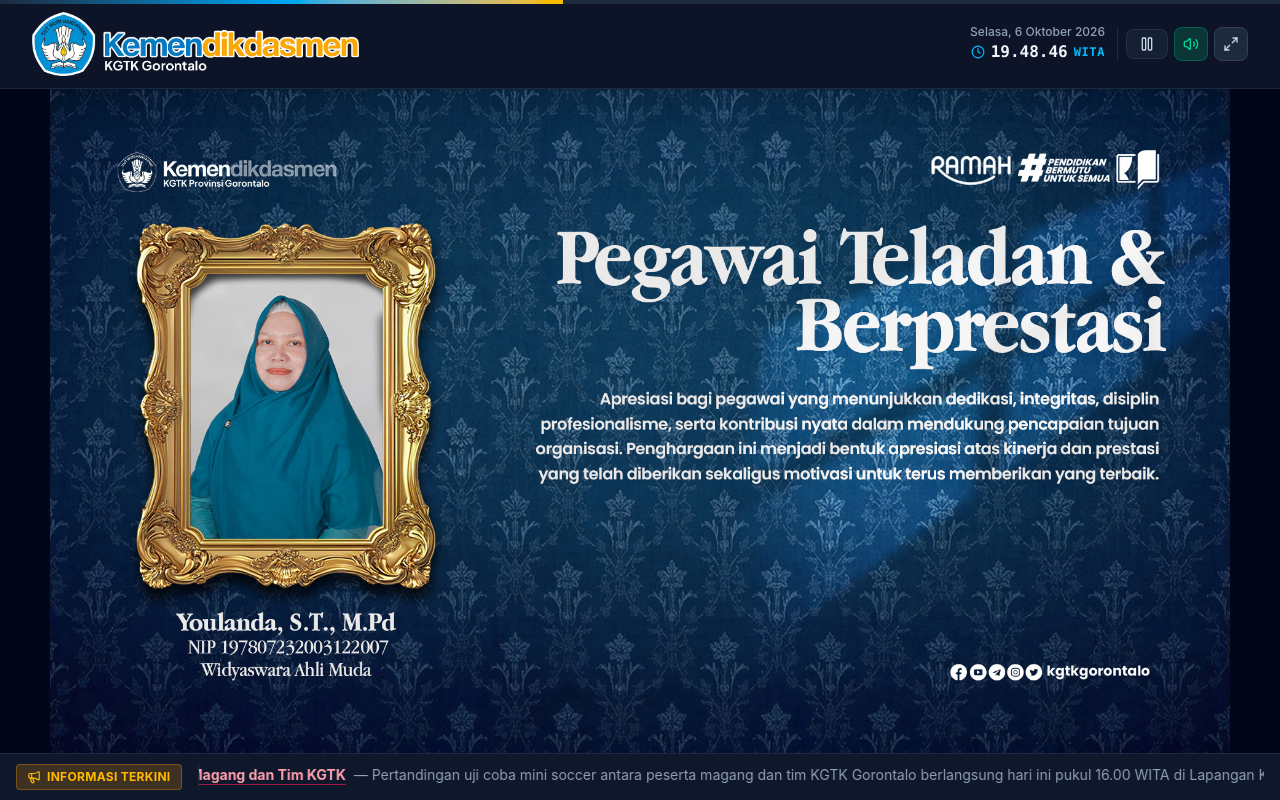
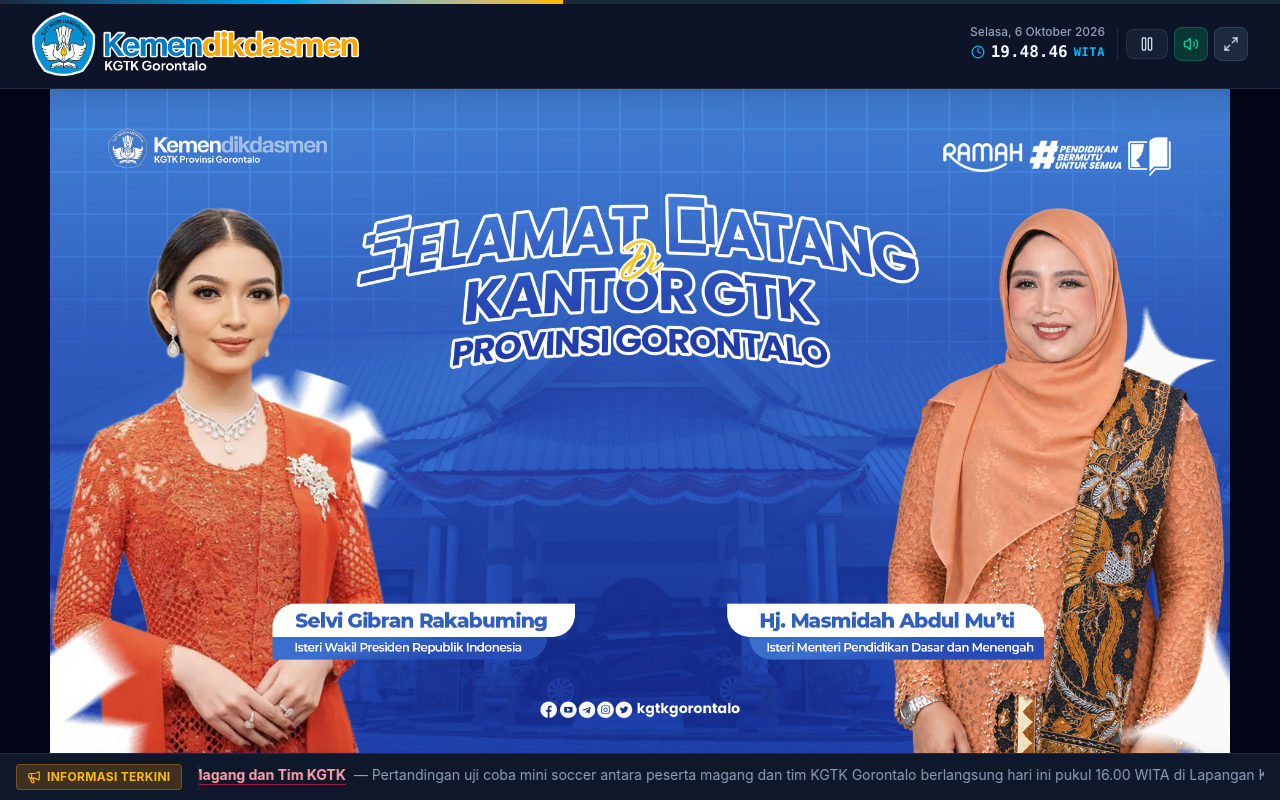
Before and after one commit to siswantoismail/digital-display, a React (Vite) app: page / in a window 1280 px wide. Built offline with nearby package versions, Linux system fonts and the light colour scheme.

Commit message:
menambah 1 foto ibu wapres dan ibu mentri

```diff
--- a/src/App.tsx
+++ b/src/App.tsx
@@ -27,19 +27,25 @@ import {
 // 1. Daftar Gambar (public/images/)
 const DEFAULT_IMAGES: ImageItem[] = [
   {
+    id: "img-35",
+    src: "/images/ibumentriwapres.jpeg",
+    title: "Gambar Informasi Pelayanan KGTK 1",
+    duration: 12,
+  },
+  {
     id: "img-1",
     src: "/images/ibuola.jpeg",
     title: "Gambar Informasi Pelayanan KGTK 1",
     duration: 12,
   },
   {
-    id: "img-1",
+    id: "img-2",
     src: "/images/ibuelviyen.jpeg",
     title: "Gambar Informasi Pelayanan KGTK 1",
     duration: 12,
   },
   {
-    id: "img-1",
+    id: "img-3",
     src: "/images/ibusarini.jpeg",
     title: "Gambar Informasi Pelayanan KGTK 1",
     duration: 12,
```
Also changed, not shown: public/images/ibumentriwapres.jpeg (added).
